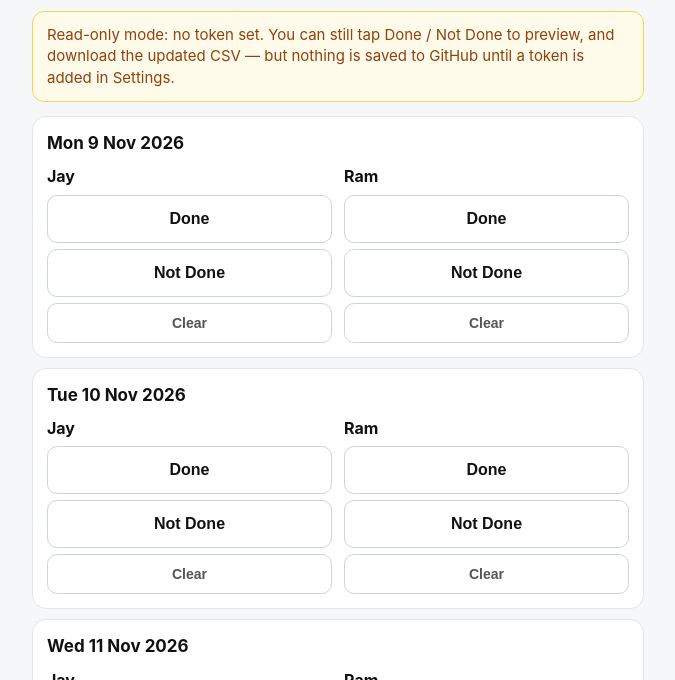
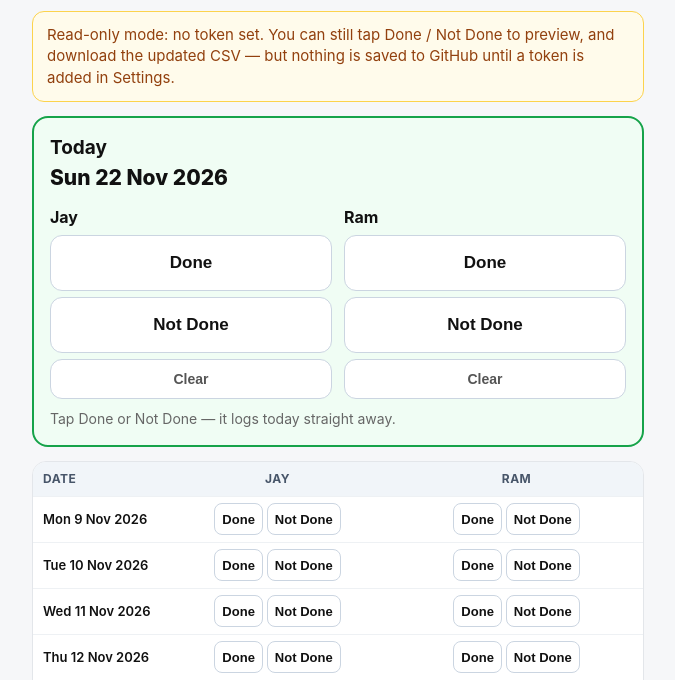
Before and after one commit to jkakarlapudi/workout-check-log, a plain HTML site: page index.html in a window 1280 px wide. Shown: the part 120-800 px from the top of the page, without its empty margins (302-977 px from the left). Drawn offline with Linux system fonts and the light colour scheme.

Commit message:
Redesign — Today block first, then compact table rows

```diff
--- a/index.html
+++ b/index.html
@@ -17,19 +17,35 @@
   .notice{background:#fffbeb;border:1px solid #fcd34d;color:#92400e;border-radius:12px;padding:12px 14px;margin-bottom:14px;font-size:15px}
   .notice.ok{background:#f0fdf4;border-color:#86efac;color:#166534}
   .notice.err{background:#fef2f2;border-color:#fca5a5;color:#991b1b}
-  .dayrow{background:#fff;border:1px solid #e3e6ea;border-radius:14px;padding:14px;margin-bottom:10px}
-  .dayrow.today{border-color:#16a34a;outline:2px solid #16a34a}
-  .dateline{display:flex;justify-content:space-between;align-items:baseline;gap:8px;font-size:17px;margin-bottom:10px}
-  .todaytag{display:inline-block;padding:3px 10px;border-radius:999px;font-size:13px;font-weight:700;background:#dcfce7;color:#166534}
-  .people{display:grid;grid-template-columns:1fr 1fr;gap:12px}
-  @media(max-width:420px){.people{grid-template-columns:1fr}}
+  /* Today block — the one prominent card */
+  .today-card{border:2px solid #16a34a;background:#f0fdf4}
+  .today-card h2{margin:0 0 2px;font-size:19px}
+  .today-date{font-size:21px;font-weight:800;margin:2px 0 12px}
+  .today-people{display:grid;grid-template-columns:1fr 1fr;gap:12px}
+  @media(max-width:420px){.today-people{grid-template-columns:1fr}}
   .person .name{display:block;font-weight:700;font-size:16px;margin-bottom:6px}
   .btnrow{display:flex;flex-direction:column;gap:6px}
-  .btn{display:block;width:100%;min-height:48px;border:1px solid #cbd5e1;border-radius:10px;background:#fff;color:#111;font-size:16px;font-weight:700;cursor:pointer}
+  .btn{display:block;width:100%;min-height:56px;border:1px solid #cbd5e1;border-radius:12px;background:#fff;color:#111;font-size:17px;font-weight:700;cursor:pointer}
   .btn-done[aria-pressed="true"]{background:#16a34a;border-color:#16a34a;color:#fff}
   .btn-notdone[aria-pressed="true"]{background:#dc2626;border-color:#dc2626;color:#fff}
   .btn-clear{background:#fff;font-weight:600;min-height:40px;font-size:14px;color:#555}
   .btn:disabled{opacity:.55;cursor:wait}
+  /* Compact list — a small table, one short row per date */
+  .log-table{background:#fff;border:1px solid #e3e6ea;border-radius:14px;overflow:hidden;margin-bottom:14px}
+  .table-head,.row{display:grid;grid-template-columns:112px 1fr 1fr;gap:6px;align-items:center}
+  .table-head{padding:8px 10px;background:#f1f5f9;font-size:12px;font-weight:700;text-transform:uppercase;letter-spacing:.04em;color:#475569}
+  .table-head span:nth-child(2),.table-head span:nth-child(3){text-align:center}
+  .row{padding:5px 10px;border-top:1px solid #eef1f4;min-height:46px}
+  .row.today{background:#f0fdf4;box-shadow:inset 3px 0 0 #16a34a}
+  .row .date{font-size:13px;font-weight:600;white-space:nowrap}
+  .row .date .tag{display:block;font-size:11px;font-weight:700;color:#166534}
+  .cell{display:flex;gap:4px;align-items:center;justify-content:center}
+  .mini-btn{min-height:32px;padding:4px 7px;border:1px solid #cbd5e1;border-radius:8px;background:#fff;color:#111;font-size:13px;font-weight:700;cursor:pointer;white-space:nowrap}
+  .mini-btn.done[aria-pressed="true"]{background:#16a34a;border-color:#16a34a;color:#fff}
+  .mini-btn.notdone[aria-pressed="true"]{background:#dc2626;border-color:#dc2626;color:#fff}
+  .mini-btn:disabled{opacity:.55;cursor:wait}
+  .clear-x{min-width:24px;min-height:32px;padding:0 4px;border:0;background:transparent;color:#94a3b8;font-size:16px;line-height:1;cursor:pointer}
+  .clear-x:hover{color:#111}
   .btn-secondary{background:#111;color:#fff;min-height:48px;font-size:16px;border:0;border-radius:12px;width:100%;font-weight:700;cursor:pointer;margin:8px 0}
   .btn-ghost{background:#fff;border:1px solid #cbd5e1;color:#111;min-height:48px;font-size:16px;border-radius:12px;width:100%;cursor:pointer;margin:8px 0}
   label{display:block;font-weight:700;margin:10px 0 6px;font-size:15px}
@@ -50,8 +66,20 @@
 
   <div id="statusBox" class="notice" role="status">Loading the log…</div>
 
+  <!-- 1. Today — first container, prominent -->
+  <section class="card today-card" aria-label="Today">
+    <h2>Today</h2>
+    <p class="today-date" id="todayDate">—</p>
+    <div class="today-people" id="todayPeople"></div>
+    <p class="muted" id="todayNote" style="margin:10px 0 0">Tap Done or Not Done — it logs today straight away.</p>
+  </section>
+
+  <!-- 2. The list — compact table, small rows -->
   <section aria-label="Log">
-    <div id="logList"></div>
+    <div class="log-table">
+      <div class="table-head"><span>Date</span><span>Jay</span><span>Ram</span></div>
+      <div id="logList"></div>
+    </div>
   </section>
 
   <section class="card" aria-label="Settings">
@@ -131,7 +159,6 @@ try { token = localStorage.getItem(TOKEN_KEY) || ''; } catch (e) { token = ''; }
 let saving = false;
 let localChanges = false;
 let dataSource = 'fallback';
-let scrolledToToday = false;
 
 function todayISO() {
   const d = new Date();
@@ -193,41 +220,64 @@ function setStatus(msg, kind) {
   el.textContent = msg;
   el.className = 'notice' + (kind === 'ok' ? ' ok' : kind === 'err' ? ' err' : '');
 }
-function personBlock(person, r) {
+/* Large buttons for the Today card */
+function todayPersonBlock(person, r) {
+  const v = r ? (r[person] || '') : '';
+  const disabled = r ? '' : ' disabled';
+  return '<div class="person"><span class="name">' + person + '</span><div class="btnrow">' +
+    '<button class="btn btn-done" type="button" data-person="' + person + '" data-date="' + (r ? r.Date : '') + '" data-value="Done" aria-pressed="' + (v === 'Done' ? 'true' : 'false') + '"' + disabled + '>Done</button>' +
+    '<button class="btn btn-notdone" type="button" data-person="' + person + '" data-date="' + (r ? r.Date : '') + '" data-value="Not Done" aria-pressed="' + (v === 'Not Done' ? 'true' : 'false') + '"' + disabled + '>Not Done</button>' +
+    '<button class="btn btn-clear" type="button" data-person="' + person + '" data-date="' + (r ? r.Date : '') + '" data-value=""' + disabled + '>Clear</button>' +
+    '</div></div>';
+}
+/* Small cell for one person in a compact table row */
+function miniCell(person, r) {
   const v = r[person] || '';
-  return '<div class="person"><span class="name">' + person + '</span><div class="btnrow">' +
-    '<button class="btn btn-done" type="button" data-person="' + person + '" data-date="' + r.Date + '" data-value="Done" aria-pressed="' + (v === 'Done' ? 'true' : 'false') + '">Done</button>' +
-    '<button class="btn btn-notdone" type="button" data-person="' + person + '" data-date="' + r.Date + '" data-value="Not Done" aria-pressed="' + (v === 'Not Done' ? 'true' : 'false') + '">Not Done</button>' +
-    '<button class="btn btn-clear" type="button" data-person="' + person + '" data-date="' + r.Date + '" data-value="" aria-pressed="false">Clear</button>' +
-    '</div></div>';
+  return '<div class="cell">' +
+    '<button class="mini-btn done" type="button" data-person="' + person + '" data-date="' + r.Date + '" data-value="Done" aria-pressed="' + (v === 'Done' ? 'true' : 'false') + '" aria-label="' + person + ' Done on ' + r.Date + '">Done</button>' +
+    '<button class="mini-btn notdone" type="button" data-person="' + person + '" data-date="' + r.Date + '" data-value="Not Done" aria-pressed="' + (v === 'Not Done' ? 'true' : 'false') + '" aria-label="' + person + ' Not Done on ' + r.Date + '">Not Done</button>' +
+    (v ? '<button class="clear-x" type="button" data-person="' + person + '" data-date="' + r.Date + '" data-value="" aria-label="Clear ' + person + ' on ' + r.Date + '" title="Clear">×</button>' : '') +
+    '</div>';
 }
 function render() {
   const today = todayISO();
+  const t = findRow(today);
   const ts = document.getElementById('tokenStatus');
   ts.innerHTML = token ? 'Token: <b>Set on this device — saving to GitHub is on</b>' : 'Token: <b>Not set — read-only mode</b>';
   if (!token) {
     setStatus(localChanges ? 'Read-only mode: you have local changes that are NOT saved to GitHub yet. Use “Download updated CSV” below, or add a token in Settings to save them.' : 'Read-only mode: no token set. You can still tap Done / Not Done to preview, and download the updated CSV — but nothing is saved to GitHub until a token is added in Settings.');
   }
+  /* 1. Today block */
+  document.getElementById('todayDate').textContent = fmtDate(today);
+  document.getElementById('todayPeople').innerHTML = todayPersonBlock('Jay', t) + todayPersonBlock('Ram', t);
+  document.getElementById('todayNote').textContent = t
+    ? 'Tap Done or Not Done — it logs today straight away.'
+    : 'Today is not in this log — tap a date in the list below to log it.';
+  /* 2. Compact table — one small row per date, oldest first */
   const list = document.getElementById('logList');
   list.innerHTML = '';
   rows.forEach(function (r) {
     const isToday = r.Date === today;
     const div = document.createElement('div');
-    div.className = 'dayrow' + (isToday ? ' today' : '');
+    div.className = 'row' + (isToday ? ' today' : '');
     div.id = 'row-' + r.Date;
-    div.innerHTML = '<div class="dateline"><b>' + fmtDate(r.Date) + '</b>' + (isToday ? '<span class="todaytag">Today</span>' : '') + '</div>' +
-      '<div class="people">' + personBlock('Jay', r) + personBlock('Ram', r) + '</div>';
+    div.innerHTML = '<span class="date">' + fmtDate(r.Date) + (isToday ? '<span class="tag">Today</span>' : '') + '</span>' +
+      miniCell('Jay', r) + miniCell('Ram', r);
     list.appendChild(div);
   });
-  list.querySelectorAll('button[data-person]').forEach(function (btn) {
+  /* Wire every Done / Not Done / Clear button (today card + table rows).
+     Tapping an already-selected value clears it; tapping the other value overwrites it. */
+  document.querySelectorAll('button[data-person]').forEach(function (btn) {
     btn.addEventListener('click', function () {
-      setLog(btn.getAttribute('data-person'), btn.getAttribute('data-date'), btn.getAttribute('data-value'));
+      const person = btn.getAttribute('data-person');
+      const date = btn.getAttribute('data-date');
+      const value = btn.getAttribute('data-value');
+      const r = findRow(date);
+      if (!r) return;
+      setLog(person, date, (value && r[person] === value) ? '' : value);
     });
   });
-  if (!scrolledToToday) {
-    const todayEl = document.getElementById('row-' + today);
-    if (todayEl) { scrolledToToday = true; setTimeout(function () { todayEl.scrollIntoView({ behavior: 'smooth', block: 'start' }); }, 100); }
-  }
+  /* No auto-scroll: the Today block stays at the top. */
 }
 async function saveToGitHub(changedRow) {
   if (!token) return;
```
